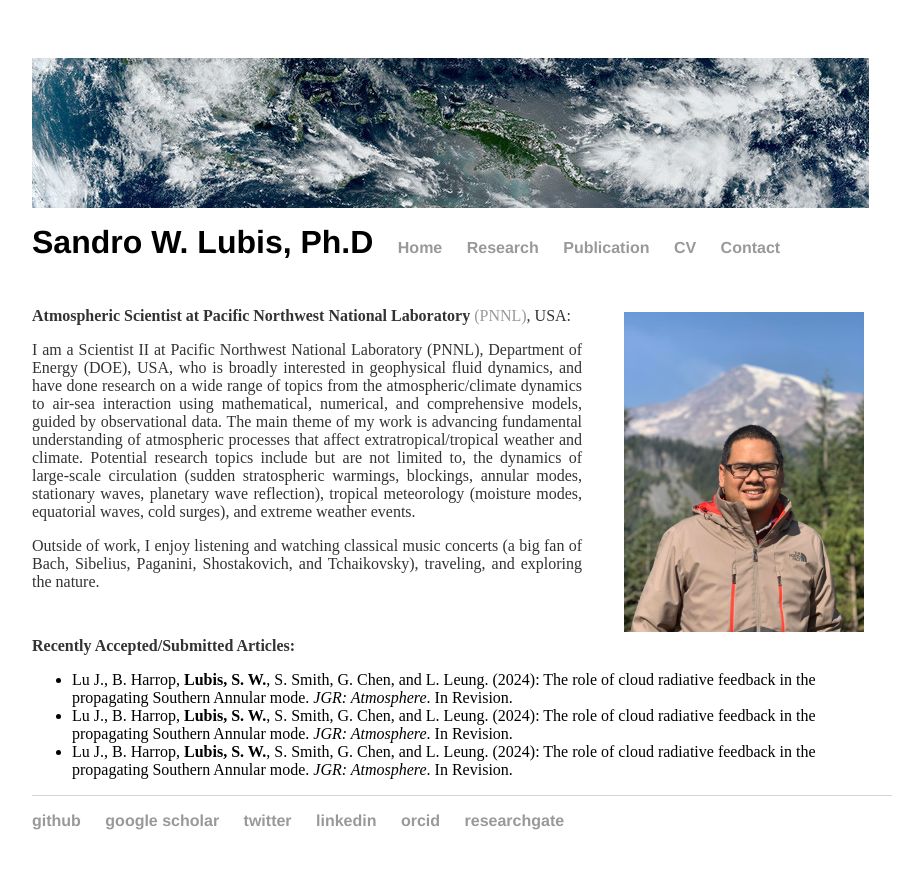
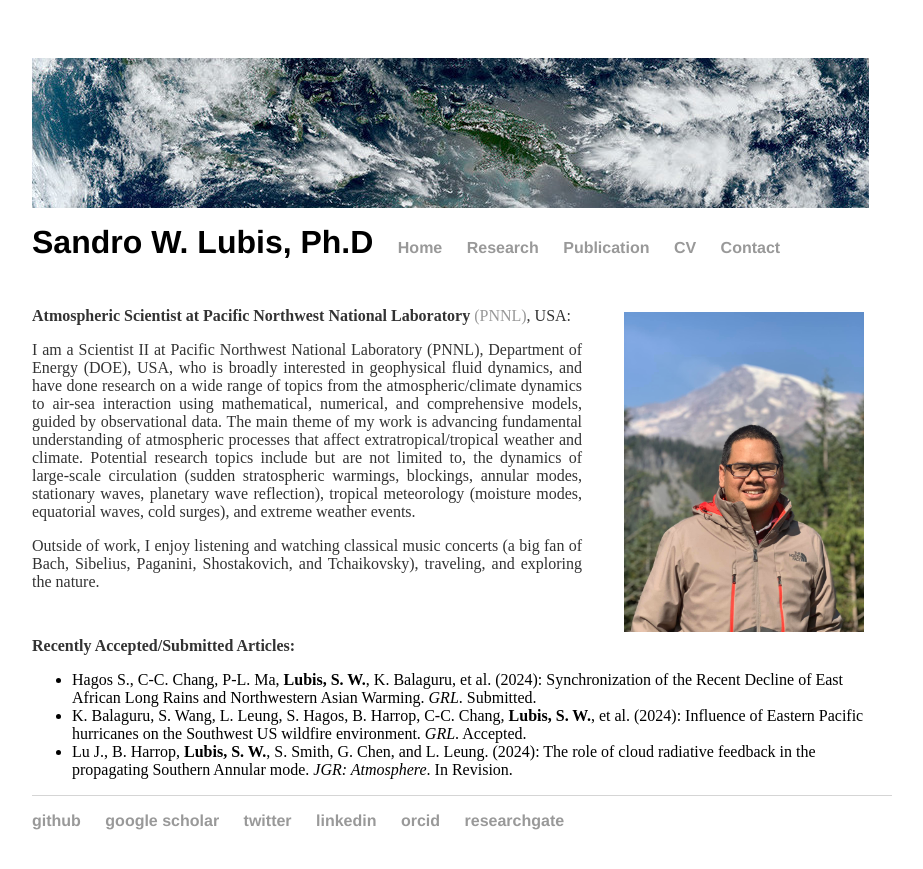
Before and after one commit to sandrolubis/sandrolubis.github.io, a Jekyll site: the page built from index.html, in a window 1280 px wide. Shown: the top 869 px of the page, without its empty margins (276-1199 px from the left). Built offline with Jekyll 4.4.1, drawn with Linux system fonts in a browser that asks for light colours.

Commit message:
Update index.html

```diff
--- a/index.html
+++ b/index.html
@@ -46,8 +46,8 @@ div.relative {
 
 	<p class="ex", style="padding-top:30px"><font size=3><b>Recently Accepted/Submitted Articles:</b></p>
 		<ul class="ex">
-		<li> Lu J., B. Harrop, <b>Lubis, S. W.</b>, S. Smith, G. Chen, and L. Leung. (2024): The role of cloud radiative feedback in the propagating Southern Annular mode. <i>JGR: Atmosphere</i>. In Revision.</li>
-		<li> Lu J., B. Harrop, <b>Lubis, S. W.</b>, S. Smith, G. Chen, and L. Leung. (2024): The role of cloud radiative feedback in the propagating Southern Annular mode. <i>JGR: Atmosphere</i>. In Revision.</li>
+		<li> Hagos S., C-C. Chang, P-L. Ma, <b>Lubis, S. W.</b>, K. Balaguru, et al. (2024): Synchronization of the Recent Decline of East African Long Rains and Northwestern Asian Warming. <i>GRL</i>. Submitted.</li>
+		<li> K. Balaguru, S. Wang, L. Leung, S. Hagos, B. Harrop, C-C. Chang, <b>Lubis, S. W.</b>, et al. (2024): Influence of Eastern Pacific hurricanes on the Southwest US wildfire environment. <i>GRL</i>. Accepted.</li>
 		<li> Lu J., B. Harrop, <b>Lubis, S. W.</b>, S. Smith, G. Chen, and L. Leung. (2024): The role of cloud radiative feedback in the propagating Southern Annular mode. <i>JGR: Atmosphere</i>. In Revision.</li>
 		</ul>
 
```
